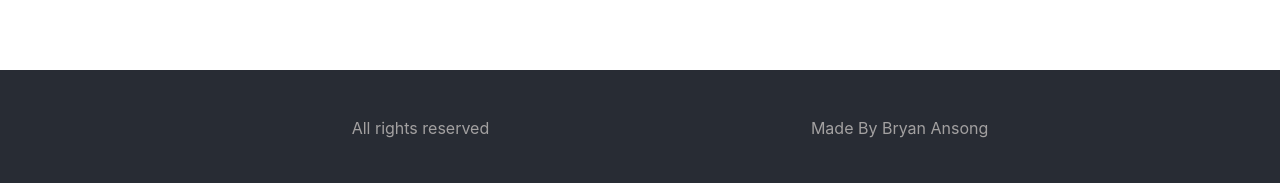
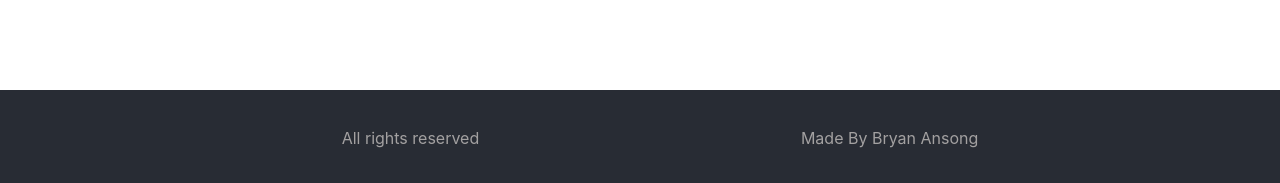
Before and after one commit to bryanansong/MetaU-project3, a React (Vite) app: page / in a window 1280 px wide. Shown: the part 614-797 px from the top of the page. Built offline with nearby package versions, Linux system fonts and the light colour scheme; no server answers.

Commit message:
reduced size of footer

```diff
--- a/src/components/Footer/Footer.css
+++ b/src/components/Footer/Footer.css
@@ -1,6 +1,6 @@
 .footer {
   width: 100%;
-  padding: 30px;
+  padding: 20px;
   background-color: #282c34;
   display: flex;
   flex-direction: row;
```
